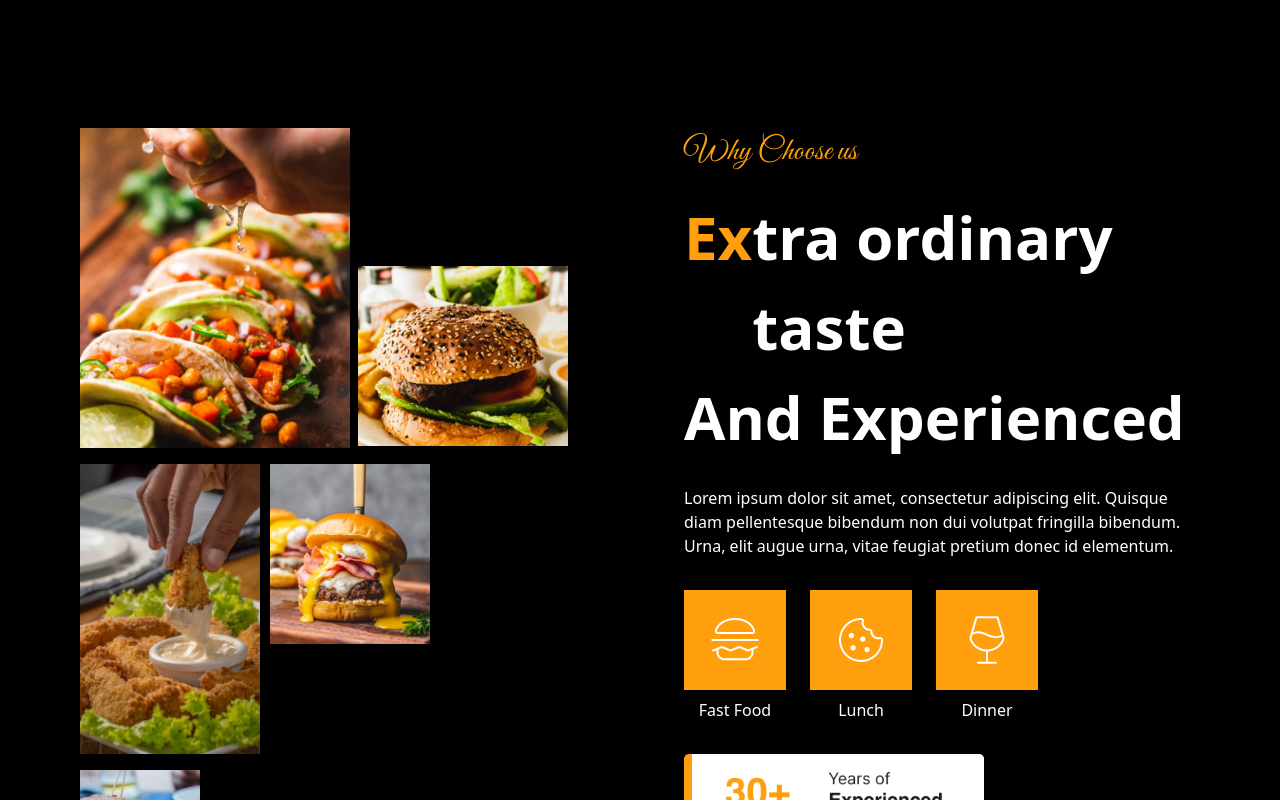
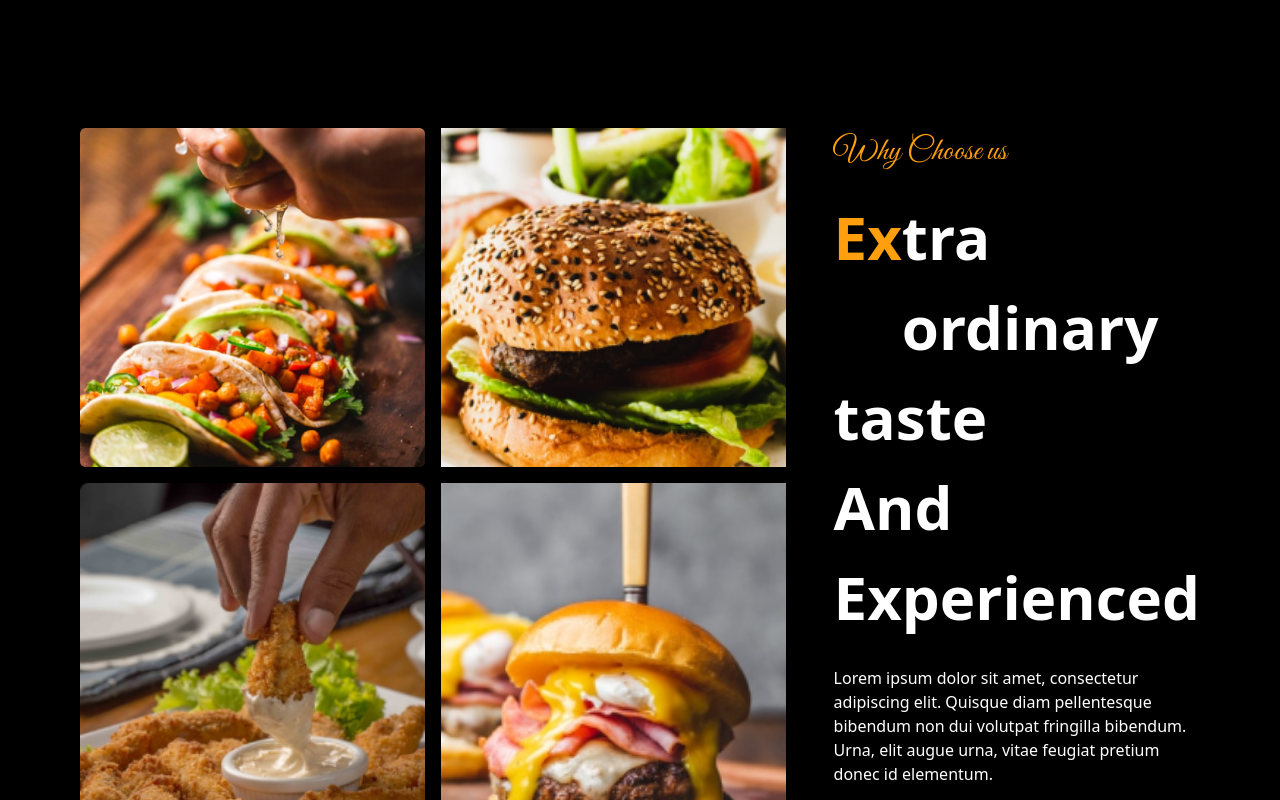
Before and after one commit to MariaKhan10/UI-UX-Hackathon-Q2, a Next.js app: page / in a window 1280 px wide. Shown: the part 2080-2880 px from the top of the page. Built offline with nearby package versions, Linux system fonts and the light colour scheme.

Commit message:
fixed stuff

```diff
--- a/src/app/components/Extraordinary.tsx
+++ b/src/app/components/Extraordinary.tsx
@@ -13,46 +13,49 @@ const Extraordinary = () => {
     <div className="bg-black/100 px-4 md:px-12 lg:px-20 py-32">
       <div className="flex flex-col lg:flex-row justify-between items-start">
   {/* Left Side - Images */}
-<div className="grid grid-cols-1 sm:grid-cols-2 gap-4 lg:gap-4">
+<div className="grid grid-cols-2 gap-2 sm:grid-cols-2 sm:gap-4 lg:gap-4">
   {/* Row 1 */}
   <Image
-    className="cursor-pointer w-full h-auto object-cover sm:w-[270px] sm:h-[320px] mx-auto sm:mx-0"
+    className="cursor-pointer object-cover w-full h-full"
     src="/pictures/extra1.png"
     alt="icon"
-    width={270}
-    height={320}
+    width={150}
+    height={150}
   />
   <Image
-    className="lg:-ml-2 cursor-pointer w-full h-auto object-cover mt-6 sm:mt-[138px] sm:w-[210px] sm:h-[180px] mx-auto sm:mx-0"
+    className="cursor-pointer object-cover w-full h-full"
     src="/pictures/extra2.png"
     alt="icon"
-    width={210}
-    height={180}
+    width={150}
+    height={150}
   />
 
   {/* Row 2 */}
   <Image
-    className="cursor-pointer w-full h-auto object-cover sm:w-[180px] sm:h-[290px] mx-auto sm:mx-0"
+    className="cursor-pointer object-cover w-full h-full"
     src="/pictures/extra3.png"
     alt="icon"
-    width={180}
-    height={290}
+    width={150}
+    height={150}
   />
   <Image
-    className="lg:-ml-24 cursor-pointer w-full h-auto object-cover sm:w-[160px] sm:h-[180px] mx-auto sm:mx-0"
+    className="cursor-pointer object-cover w-full h-full"
     src="/pictures/extra4.png"
     alt="icon"
-    width={160}
-    height={180}
+    width={150}
+    height={150}
   />
+
+  {/* Fifth Image - Hidden on smaller screens */}
   <Image
-    className="cursor-pointer w-full h-auto object-cover sm:w-[120px] sm:h-[141px] mx-auto sm:mx-0"
+    className="hidden sm:block cursor-pointer object-cover w-full h-full"
     src="/pictures/extra5.png"
     alt="icon"
     width={120}
     height={141}
   />
 </div>
+
 
 
 
@@ -66,17 +69,23 @@ const Extraordinary = () => {
           </h1>
 
         {/* Main Heading */}
-          <div className="flex flex-col md:flex-row mt-4 text-center lg:text-left">
+<div className="flex flex-col items-center lg:items-start mt-4 text-center lg:text-left">
+  <div className="flex">
     <span className="text-[#FF9F0D] font-bold text-[48px] md:text-[60px]">
       Ex
     </span>
     <span className="font-bold text-[48px] md:text-[60px] text-[#FFFFFF]">
-              tra ordinary taste
+      tra ordinary
     </span>
   </div>
-          <p className="font-bold text-[48px] md:text-[60px] text-[#FFFFFF] text-center lg:text-left">
+  <span className="font-bold text-[48px] md:text-[60px] text-[#FFFFFF]">
+    taste
+  </span>
+  <span className="font-bold text-[48px] md:text-[60px] text-[#FFFFFF]">
     And Experienced
-          </p>
+  </span>
+</div>
+
 
           {/* Description */}
           <p className="text-[#FFFFFF] text-[14px] md:text-[16px] mt-6 text-center lg:text-left">
```
Lines whose indentation alone changed are shown as unchanged.
